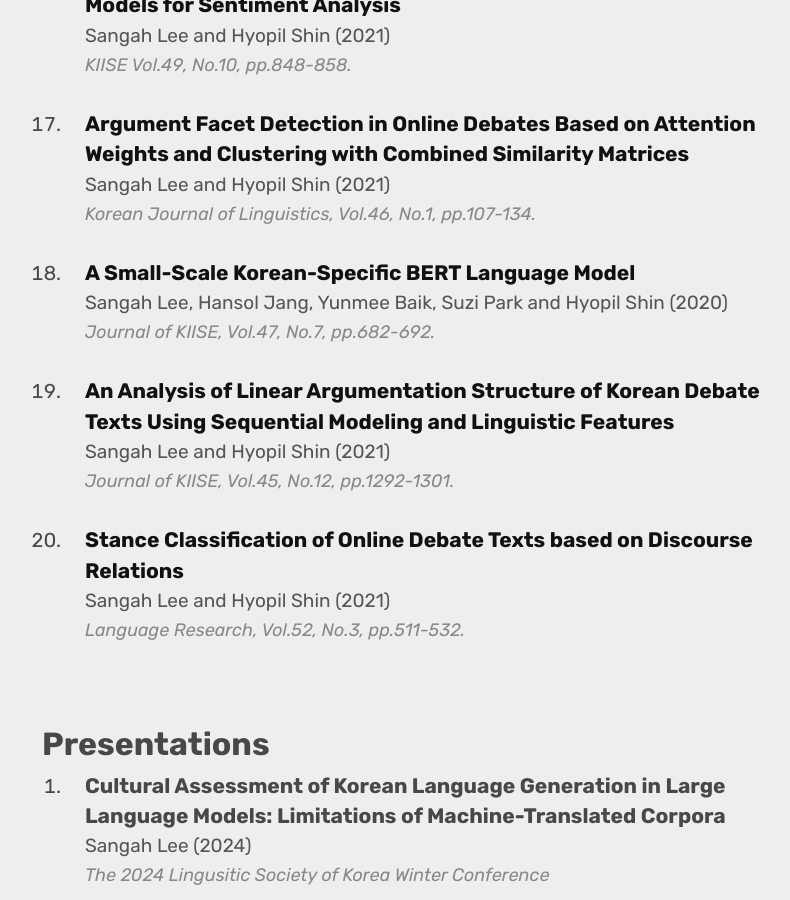
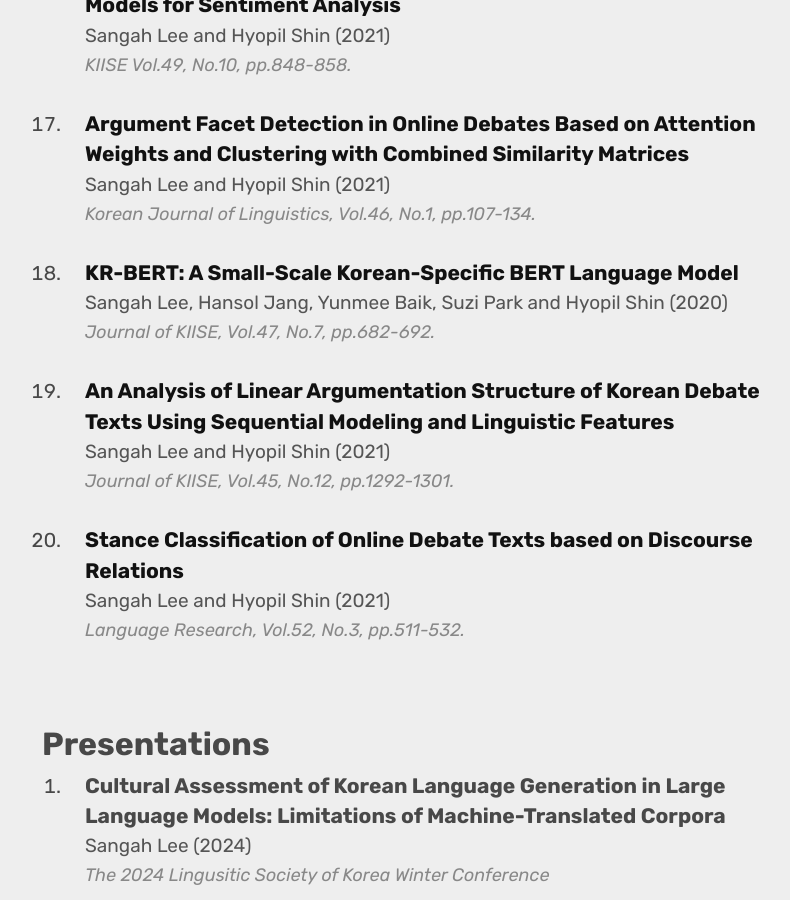
Before and after one commit to sanajlee/sanajlee.github.io, a Jekyll site: the page built from publications.md, in a window 1280 px wide and 900 px high, scrolled down 2637 px. Shown: the whole window, without its empty margins (214-1004 px from the left). Built offline with Jekyll 4.4.1, drawn with Linux system fonts in a browser that asks for light colours; some web fonts are replaced; some of the changed lines change nothing that is shown.

Commit message:
2026.04.21.

```diff
--- a/publications.md
+++ b/publications.md
@@ -55,7 +55,7 @@
 </li>
 
 <li>
-<span class="pub-title"><a href="">Do Korean-Adapted LLMs Think in Korean? Analyzing Latent Language and the Preservation of Korean-Specific Knowledge</a></span><br>
+<span class="pub-title"><a href="papers/latentlang.pdf">Do Korean-Adapted LLMs Think in Korean? Analyzing Latent Language and the Preservation of Korean-Specific Knowledge</a></span><br>
 <span class="pub-authors">Sangah Lee (2025)</span><br>
 <span class="pub-venue">Language and Information, Vol.29, No.3, pp.229-256.</span>
 </li>
@@ -73,7 +73,7 @@
 </li>
 
 <li>
-<span class="pub-title"><a href="">A Short Note on the Structural Priming in LLM: Focusing on Dative Constructions in Korean</a></span><br>
+<span class="pub-title"><a href="papers/priming.pdf">A Short Note on the Structural Priming in LLM: Focusing on Dative Constructions in Korean</a></span><br>
 <span class="pub-authors">Semoon Hoe and Sangah Lee (2024)</span><br>
 <span class="pub-venue">Language and Information, Vol.28, No.3, pp.111-142.</span>
 </li>
@@ -127,7 +127,7 @@
 </li>
 
 <li>
-<span class="pub-title"><a href="">Contract Eligibility Verification Enhanced by Keyword and Contextual Embeddings</a></span><br>
+<span class="pub-title"><a href="papers/contract.pdf">Contract Eligibility Verification Enhanced by Keyword and Contextual Embeddings</a></span><br>
 <span class="pub-authors">Sangah Lee, Seokgi Kim, Eunjin Kim, Minji Kang, and Hyopil Shin (2022)</span><br>
 <span class="pub-venue">KIISE Vol.49, No.10, pp.848-858.</span>
 </li>
@@ -151,7 +151,7 @@
 </li>
 
 <li>
-<span class="pub-title"><a href="https://arxiv.org/pdf/2008.03979">A Small-Scale Korean-Specific BERT Language Model</a></span><br>
+<span class="pub-title"><a href="https://arxiv.org/pdf/2008.03979">KR-BERT: A Small-Scale Korean-Specific BERT Language Model</a></span><br>
 <span class="pub-authors">Sangah Lee, Hansol Jang, Yunmee Baik, Suzi Park and Hyopil Shin (2020)</span><br>
 <span class="pub-venue">Journal of KIISE, Vol.47, No.7, pp.682-692.</span>
 </li>
```
